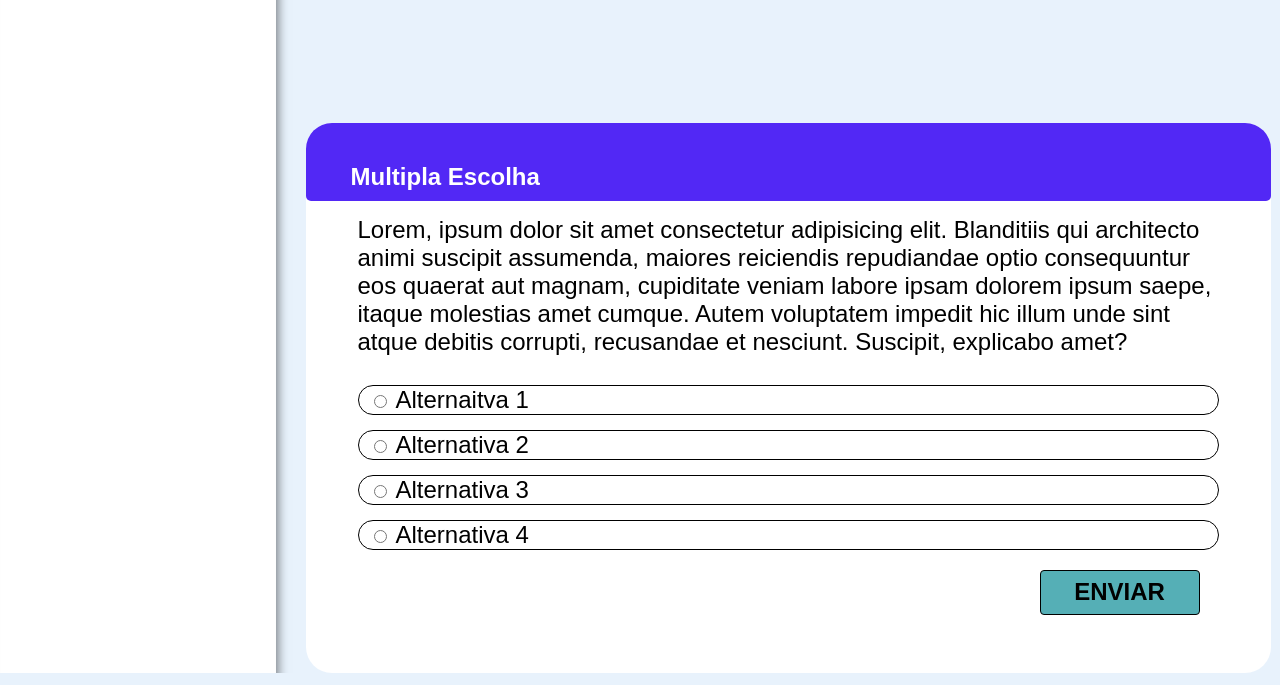
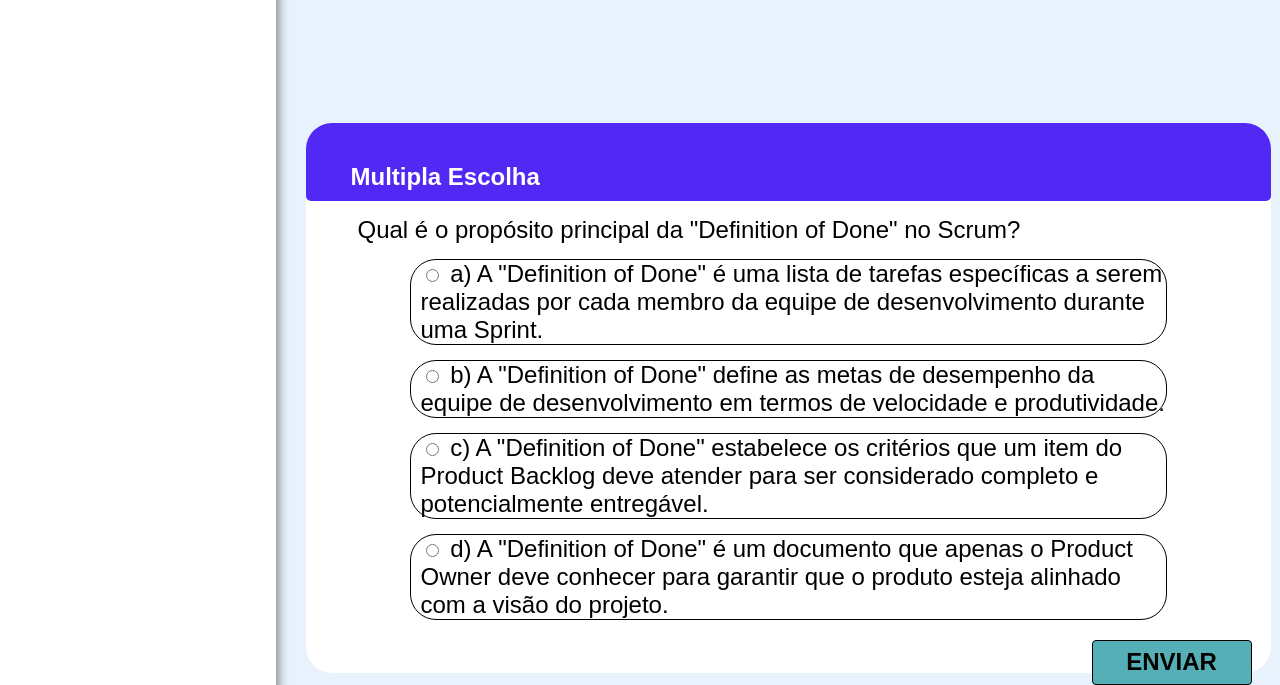
Before and after one commit to AvyaAquino/ADS-1-SEM-API, a Flask app: page /DOR in a window 1280 px wide. Shown: the part 2073-2758 px from the top of the page. Run offline with Flask 3, Linux system fonts and the light colour scheme; some libraries are stand-ins or nearby versions.

Commit message:
docs: Adicionando texto questionário de Definition of Done

```diff
--- a/src/templates/Artefatos/DOR.html
+++ b/src/templates/Artefatos/DOR.html
@@ -216,29 +216,27 @@
             </div>
 
             <div class="perguntasTexto">
-                Lorem, ipsum dolor sit amet consectetur adipisicing elit. Blanditiis qui architecto animi suscipit assumenda, maiores reiciendis repudiandae optio consequuntur eos quaerat aut magnam, cupiditate veniam labore ipsam dolorem ipsum saepe, itaque molestias amet cumque. Autem voluptatem impedit hic illum unde sint atque debitis corrupti, recusandae et nesciunt. Suscipit, explicabo amet?
-            </div>
-
+                Qual é o propósito principal da "Definition of Done" no Scrum?
             <div class="perguntasAlternativas">
                 <form>
                     <div class="alternativas errada">
                         <input type="radio" name="resp">
-                        <label>Alternaitva 1</label><br>
+                        <label>a) A "Definition of Done" é uma lista de tarefas específicas a serem realizadas por cada membro da equipe de desenvolvimento durante uma Sprint.</label><br>
                     </div>
 
                     <div class="alternativas errada">
                         <input type="radio" name="resp">
-                        <label>Alternativa 2</label><br>
+                        <label>b) A "Definition of Done" define as metas de desempenho da equipe de desenvolvimento em termos de velocidade e produtividade.</label><br>
+                    </div>
+
+                    <div class="alternativas" id="certa">
+                        <input type="radio" name="resp">
+                        <label>c) A "Definition of Done" estabelece os critérios que um item do Product Backlog deve atender para ser considerado completo e potencialmente entregável.</label><br>
                     </div>
 
                     <div class="alternativas errada">
                         <input type="radio" name="resp">
-                        <label>Alternativa 3</label><br>
-                    </div>
-
-                    <div class="alternativas" id="certa">
-                        <input type="radio" name="resp">
-                        <label>Alternativa 4</label><br>
+                        <label>d) A "Definition of Done" é um documento que apenas o Product Owner deve conhecer para garantir que o produto esteja alinhado com a visão do projeto.</label><br>
                     </div>
                   </form>
             </div>
```
